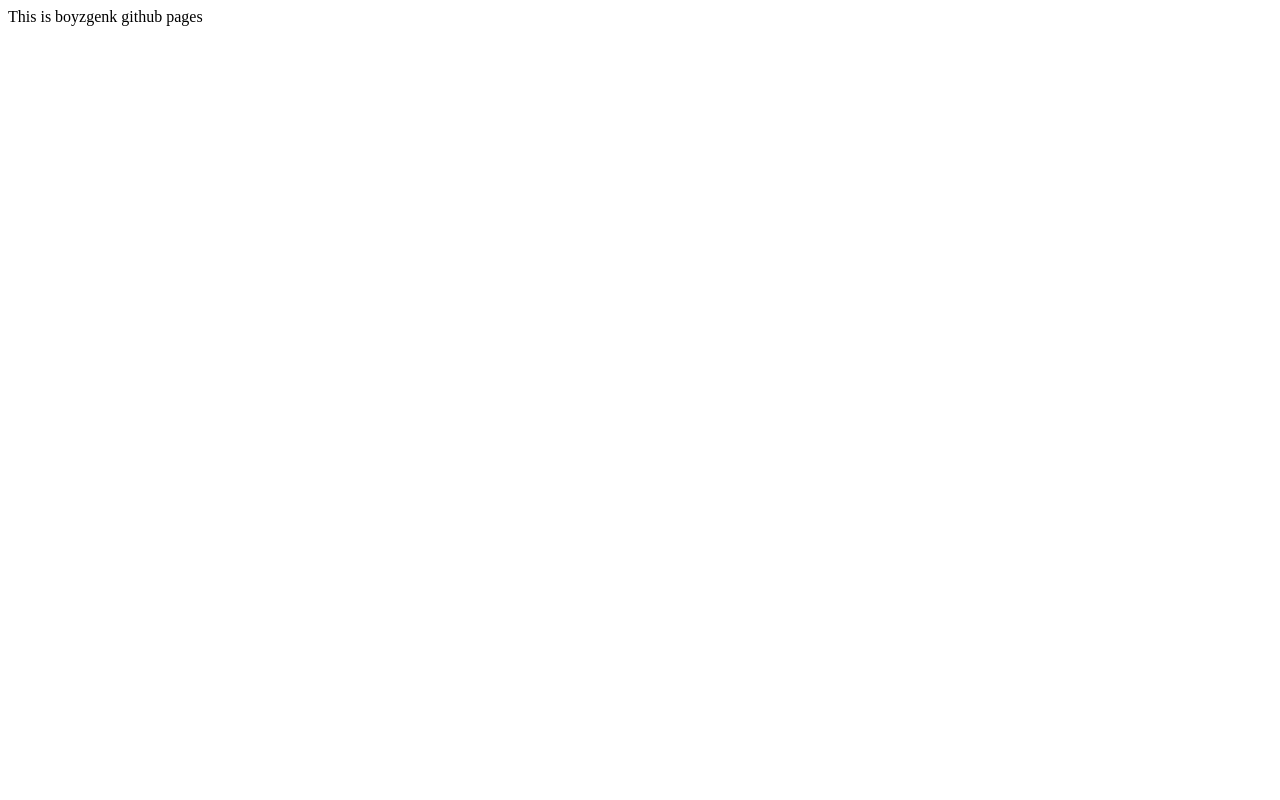
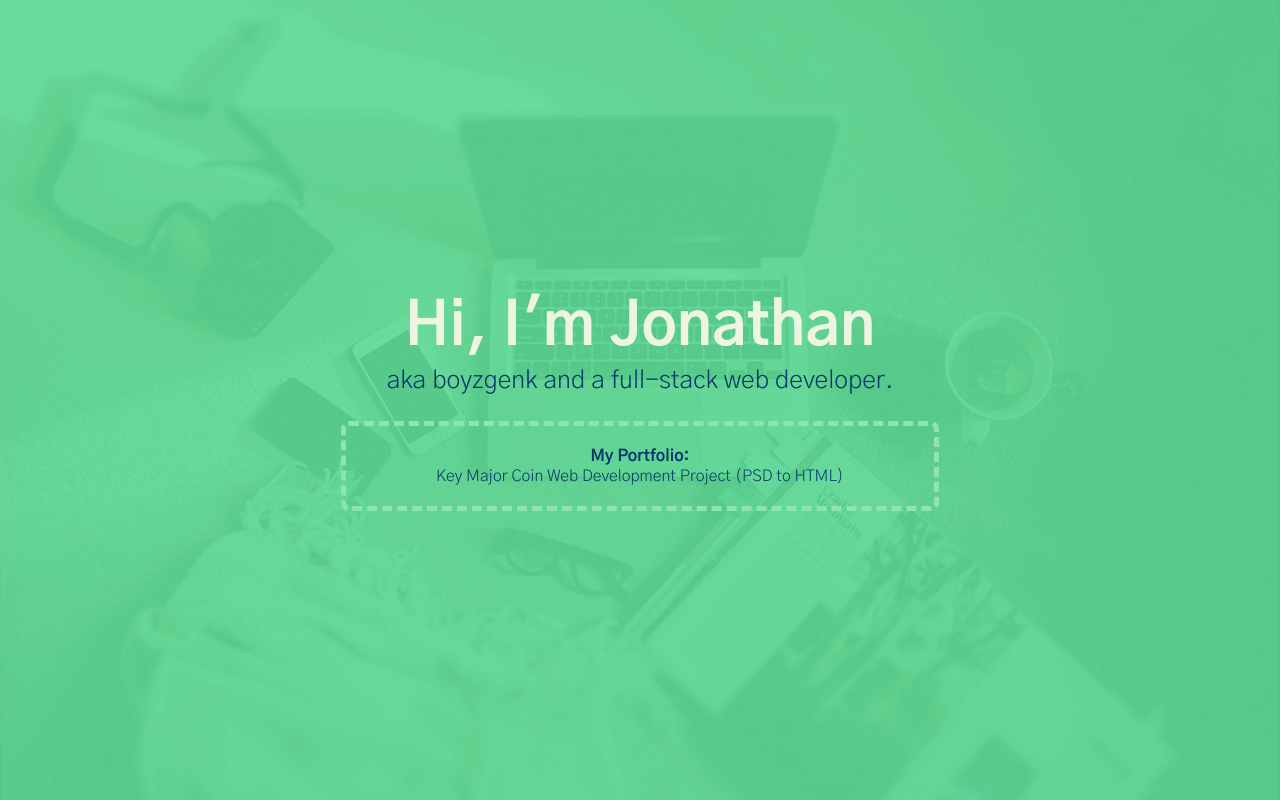
Before and after one commit to boyzgenk/boyzgenk.github.io, a plain HTML site: page index.html in a window 1280 px wide. Drawn offline with Linux system fonts and the light colour scheme.

Commit message:
Add Style and add some data

```diff
--- /dev/null
+++ b/assets/css/main.css
@@ -0,0 +1,55 @@
+html, body{
+	height: 100%;
+	width: 100%;
+	margin: 0;
+	display: flex;
+}
+
+div{
+	box-sizing: border-box;
+}
+
+a{
+	color: inherit;
+}
+
+a.plain{
+	text-decoration: none;
+}
+
+a.plain:hover{
+	text-decoration: underline;
+}
+
+.container{
+	padding: 30px 15vw;
+	flex:1;
+}
+
+.row{
+	display: flex;
+	flex-direction: row;
+}
+
+.column{
+	display: flex;
+	flex-direction: column;
+}
+
+.text-left{
+	text-align: left;
+}
+
+.text-center{
+	text-align: center;
+}
+
+.block-center{
+	margin-left: auto;
+	margin-right: auto;
+}
+
+.centered{
+	justify-content: center;
+	align-content: center;
+}
--- /dev/null
+++ b/assets/css/style.css
@@ -0,0 +1,33 @@
+body{
+	background-color: #5cdb95;
+	background-image: url('../img/bg.png');
+	background-position: center center;
+	background-size: cover;
+	font-family: 'Gothic A1', sans-serif;
+	font-size: 16px;
+	color: #05386b;
+}
+
+.fontColor1{
+	color: #05386b;
+}
+
+.fontColor2{
+	color: #379683;
+}
+
+.fontColor3{
+	color: #5cdb95;
+}
+
+.fontColor4{
+	color: #8ee4af;
+}
+
+.fontColor5{
+	color: #edf5e1;
+}
+
+.bold{
+	font-weight: 700;
+}
--- a/index.html
+++ b/index.html
@@ -2,8 +2,28 @@
 <html>
 <head>
 	<title>Boyzgenk Github Pages</title>
+	<link rel="stylesheet" href="assets/css/main.css">
+	<link rel="stylesheet" href="assets/css/style.css">
+	<link href="https://fonts.googleapis.com/css?family=Gothic+A1:300,700" rel="stylesheet">
 </head>
 <body>
-	This is boyzgenk github pages
+	<div class="column container text-center centered">
+		<div class="fontColor5 bold" style="font-size: 60px;">
+			Hi, I'm Jonathan
+		</div>
+		<div style="font-size: 25px;">
+			aka boyzgenk and a full-stack web developer.
+		</div>
+		<div class="block-center" style="padding:20px;margin-top: 25px;border-radius: 8px;border:5px dashed #8ee4af; width: 66.666667%;">
+			<div class="bold">My Portfolio:</div>
+			<div>
+				<div>
+					<a class="plain" href="http://www.keymajorcoin.com/">
+						Key Major Coin Web Development Project (PSD to HTML)
+					</a>
+				</div>
+			</div>
+		</div>
+	</div>
 </body>
 </html>
```
Also changed, not shown: assets/img/bg.png (added).
